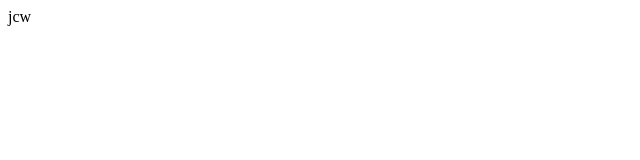
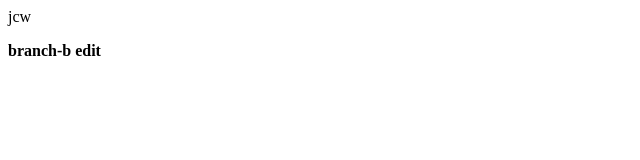
Before and after one commit to jrmydiaz/jcw, a plain HTML site: page index.html in a window 1280 px wide. Shown: the full height of the page, 0-640 px from the left. Drawn offline with Linux system fonts and the light colour scheme.

Commit message:
Update index.html
branch-b edit

```diff
--- a/index.html
+++ b/index.html
@@ -1 +1,3 @@
 jcw
+
+<p><b>branch-b edit</b></p>
```
